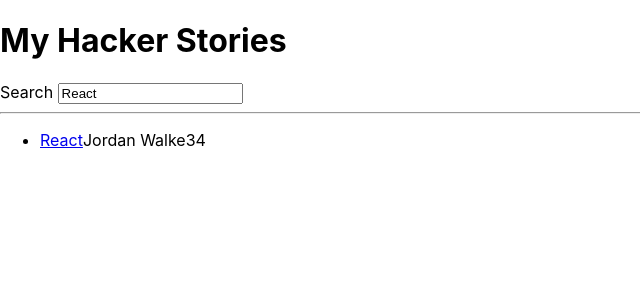
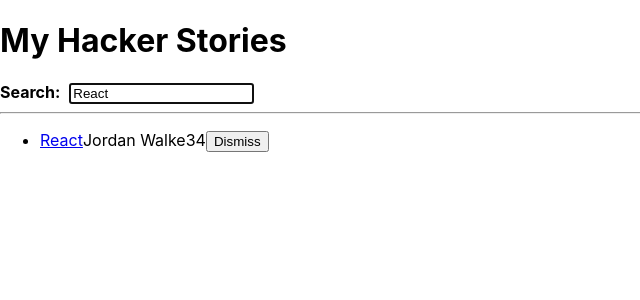
Before and after one commit to Nata-Kalina/road-to-react, a React (Create React App) app: page / in a window 1280 px wide. Shown: the top 300 px of the page, without its empty margins (0-640 px from the left). Built offline with nearby package versions, Linux system fonts and the light colour scheme.

Commit message:
Lesson 1.6

```diff
--- a/src/App.js
+++ b/src/App.js
@@ -1,19 +1,6 @@
 import * as React from 'react';
 
-const useSemiPersistentState = (key, initialState) => {
-  const [value, setValue] = React.useState(
-    localStorage.getItem('key') || initialState
-  );
-
-  React.useEffect(() => {
-    localStorage.setItem(key, value);
-  }, [value, key]);
-
-  return [value, setValue];
-};
-
-const App = () => {
-  const stories = [
+const initialStories = [
   {
     title: 'React',
     url: 'https://reactjs.org/',
@@ -32,9 +19,32 @@
   },
 ];
 
+const useSemiPersistentState = (key, initialState) => {
+  const [value, setValue] = React.useState(
+    localStorage.getItem(key) || initialState
+  );
+
+  React.useEffect(() => {
+    localStorage.setItem(key, value);
+  }, [value, key]);
+
+  return [value, setValue];
+};
+
+const App = () => {
   const [searchTerm, setSearchTerm] = useSemiPersistentState('search', 'React');
 
+  const [stories, setStories] = React.useState(initialStories);
+
+  const handleRemoveStory = (item) => {
+    const newStories = stories.filter(
+      (story) => item.objectID !== story.objectID
+    );
+    setStories(newStories);
+  };
+
   const handleSearch = (event) => {
+    console.log(event.target.value);
     setSearchTerm(event.target.value);
   };
 
@@ -46,31 +56,66 @@
     <div>
       <h1>My Hacker Stories</h1>
 
-      <Search search={searchTerm} onSearch={handleSearch} />
+      <InputWithLabel
+        id="search"
+        isFocused
+        value={searchTerm}
+        onInputChange={handleSearch}
+      >
+        <strong>Search:</strong>{' '}
+      </InputWithLabel>
 
       <hr />
 
-      <List list={searchedStories} />
+      <List list={searchedStories} onRemoveItem={handleRemoveStory} />
     </div>
   );
 };
 
-const Search = ({ search, onSearch }) => [
+const InputWithLabel = ({
+  id,
+  value,
+  type = 'text',
+  onInputChange,
+  isFocused,
+  children,
+}) => {
+  const inputRef = React.useRef();
+  React.useEffect(() => {
+    if (isFocused && inputRef.current) {
+      inputRef.current.focus();
+    }
+  }, [isFocused]);
+
+  return (
     <>
-    <label htmlFor="search">Search </label>
-    <input id="search" type="text" value={search} onChange={onSearch} />
-  </>,
-];
+      <label htmlFor={id}>{children}</label>
+      &nbsp;
+      <input
+        ref={inputRef}
+        id={id}
+        type={type}
+        value={value}
+        autoFocus={isFocused}
+        onChange={onInputChange}
+      />
+    </>
+  );
+};
 
-const List = ({ list }) => (
+const List = ({ list, onRemoveItem }) => (
   <ul>
     {list.map((item) => (
-      <Item key={item.objectID} item={item} />
+      <Item key={item.objectID} item={item} onRemoveItem={onRemoveItem} />
     ))}
   </ul>
 );
 
-const Item = ({ item }) => (
+const Item = ({ item, onRemoveItem }) => {
+  const handleRemoveItem = () => {
+    onRemoveItem(item);
+  };
+  return (
     <li>
       <span>
         <a href={item.url}>{item.title}</a>
@@ -78,7 +123,13 @@
       <span>{item.author}</span>
       <span>{item.num_comments}</span>
       <span>{item.points}</span>
+      <span>
+        <button type="button" onClick={() => onRemoveItem(item)}>
+          Dismiss
+        </button>
+      </span>
     </li>
   );
+};
 
 export default App;
```
Lines whose indentation alone changed are shown as unchanged.
